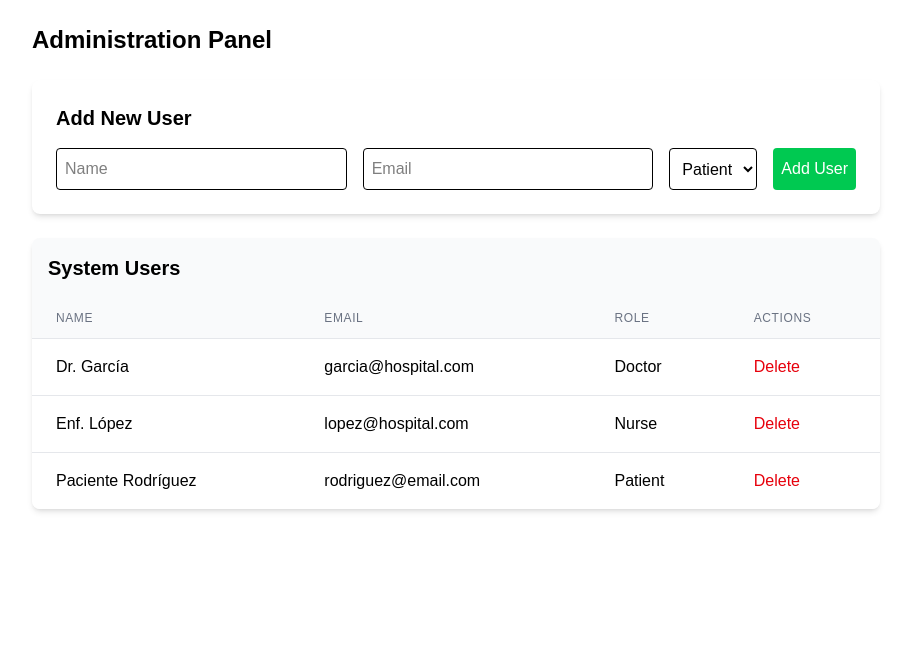
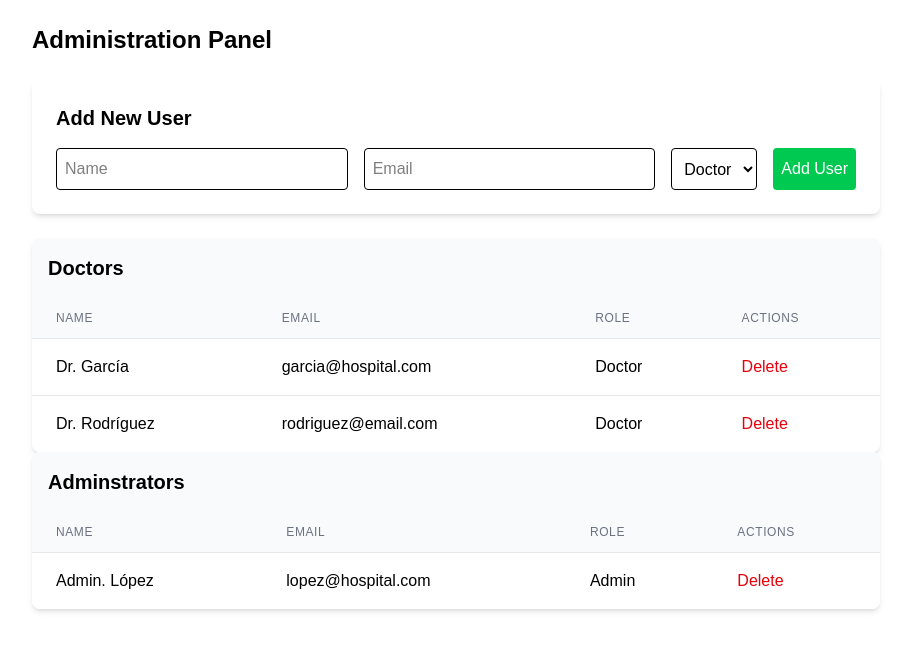
Before and after one commit to alexeiddg/MVC-Hospital, a Next.js app in the folder src/main/front/: page /views/AdminView in a window 1280 px wide. Shown: the top 650 px of the page, without its empty margins (184-1095 px from the left). Built offline with nearby package versions, Linux system fonts and the light colour scheme.

Commit message:
Updated admin view

```diff
--- a/src/main/front/app/views/AdminView/page.jsx
+++ b/src/main/front/app/views/AdminView/page.jsx
@@ -5,18 +5,18 @@ import React, { useState } from 'react';
 export default function AdminView() {
   const [users, setUsers] = useState([
     { id: 1, name: 'Dr. García', email: 'garcia@hospital.com', role: 'Doctor' },
-    { id: 2, name: 'Enf. López', email: 'lopez@hospital.com', role: 'Nurse' },
-    { id: 3, name: 'Paciente Rodríguez', email: 'rodriguez@email.com', role: 'Patient' }
+    { id: 2, name: 'Admin. López', email: 'lopez@hospital.com', role: 'Admin' },
+    { id: 3, name: 'Dr. Rodríguez', email: 'rodriguez@email.com', role: 'Doctor' }
   ]);
 
-  const [newUser, setNewUser] = useState({ name: '', email: '', role: 'Patient' });
+  const [newUser, setNewUser] = useState({ name: '', email: '', role: 'Doctor' });
 
   const handleAddUser = (e) => {
     e.preventDefault();
     // gestionar_usuarios() implementation for creating users
     const id = users.length ? Math.max(...users.map(u => u.id)) + 1 : 1;
     setUsers([...users, { ...newUser, id }]);
-    setNewUser({ name: '', email: '', role: 'Patient' });
+    setNewUser({ name: '', email: '', role: 'Doctor' });
   };
 
   const handleDeleteUser = (id) => {
@@ -52,9 +52,7 @@ export default function AdminView() {
             value={newUser.role}
             onChange={(e) => setNewUser({...newUser, role: e.target.value})}
           >
-            <option value="Patient">Patient</option>
             <option value="Doctor">Doctor</option>
-            <option value="Nurse">Nurse</option>
             <option value="Admin">Admin</option>
           </select>
           <button type="submit" className="bg-green-500 text-white p-2 rounded hover:bg-green-600">
@@ -64,7 +62,7 @@ export default function AdminView() {
       </div>
 
       <div className="bg-white rounded-lg shadow-md overflow-hidden">
-        <h2 className="text-xl font-semibold p-4 bg-gray-50">System Users</h2>
+        <h2 className="text-xl font-semibold p-4 bg-gray-50">Doctors</h2>
         <table className="min-w-full divide-y divide-gray-200">
           <thead className="bg-gray-50">
             <tr>
@@ -75,7 +73,38 @@ export default function AdminView() {
             </tr>
           </thead>
           <tbody className="bg-white divide-y divide-gray-200">
-            {users.map(user => (
+            {users.filter(user => user.role === "Doctor").map(user => (
+              <tr key={user.id}>
+                <td className="px-6 py-4 whitespace-nowrap">{user.name}</td>
+                <td className="px-6 py-4 whitespace-nowrap">{user.email}</td>
+                <td className="px-6 py-4 whitespace-nowrap">{user.role}</td>
+                <td className="px-6 py-4 whitespace-nowrap">
+                  <button
+                    onClick={() => handleDeleteUser(user.id)}
+                    className="text-red-600 hover:text-red-900"
+                  >
+                    Delete
+                  </button>
+                </td>
+              </tr>
+            ))}
+          </tbody>
+        </table>
+      </div>
+
+      <div className="bg-white rounded-lg shadow-md overflow-hidden">
+        <h2 className="text-xl font-semibold p-4 bg-gray-50">Adminstrators</h2>
+        <table className="min-w-full divide-y divide-gray-200">
+          <thead className="bg-gray-50">
+            <tr>
+              <th className="px-6 py-3 text-left text-xs font-medium text-gray-500 uppercase tracking-wider">Name</th>
+              <th className="px-6 py-3 text-left text-xs font-medium text-gray-500 uppercase tracking-wider">Email</th>
+              <th className="px-6 py-3 text-left text-xs font-medium text-gray-500 uppercase tracking-wider">Role</th>
+              <th className="px-6 py-3 text-left text-xs font-medium text-gray-500 uppercase tracking-wider">Actions</th>
+            </tr>
+          </thead>
+          <tbody className="bg-white divide-y divide-gray-200">
+            {users.filter(user => user.role === "Admin").map(user => (
               <tr key={user.id}>
                 <td className="px-6 py-4 whitespace-nowrap">{user.name}</td>
                 <td className="px-6 py-4 whitespace-nowrap">{user.email}</td>
```
